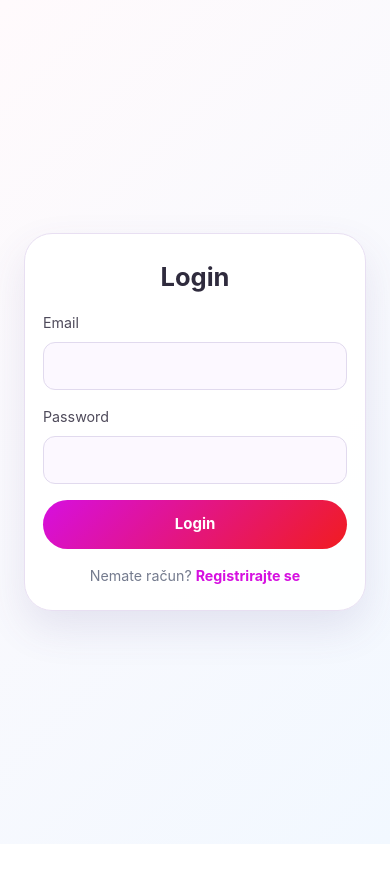
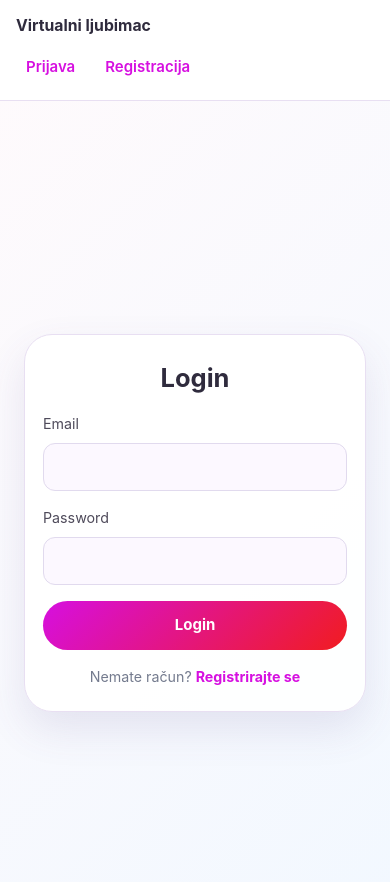
Before and after one commit to Astmaticar/Virtual_Pet, a React (Vite) app in the folder client/: page /login in a window 390 px wide. Shown: the top 882 px of the page. Before the commit the page ends 844 px from the top, so only its background shows below. Built offline with nearby package versions, Linux system fonts and the light colour scheme.

Commit message:
navigacijska traka i odjava

```diff
--- a/client/src/App.jsx
+++ b/client/src/App.jsx
@@ -3,11 +3,13 @@ import ProtectedRoute from './components/ProtectedRoute';
 import Dashboard from './components/Dashboard';
 import LoginForm from './components/auth/LoginForm';
 import RegisterForm from './components/auth/RegisterForm';
+import Navbar from './components/Navbar';
 import './App.css';
 
 function App() {
   return (
     <BrowserRouter>
+      <Navbar />
       <Routes>
         <Route
           path="/"
--- /dev/null
+++ b/client/src/components/Navbar.css
@@ -0,0 +1,63 @@
+.navbar {
+  display: flex;
+  justify-content: space-between;
+  align-items: center;
+  padding: 16px 24px;
+  background: rgba(255, 255, 255, 0.9);
+  border-bottom: 1px solid var(--border);
+  backdrop-filter: blur(10px);
+}
+
+.navbar-brand {
+  color: var(--text-h);
+  font-weight: 700;
+  text-decoration: none;
+  font-size: 1.05rem;
+}
+
+.navbar-actions {
+  display: flex;
+  align-items: center;
+  gap: 10px;
+  flex-wrap: wrap;
+}
+
+.navbar-link,
+.navbar-logout {
+  border: none;
+  background: transparent;
+  color: var(--accent);
+  text-decoration: none;
+  font-weight: 600;
+  cursor: pointer;
+  padding: 8px 10px;
+  border-radius: 999px;
+  transition: background 0.2s ease;
+}
+
+.navbar-link:hover,
+.navbar-logout:hover {
+  background: rgba(139, 124, 246, 0.12);
+}
+
+.navbar-user {
+  color: var(--text);
+  font-weight: 600;
+  padding: 6px 10px;
+  border-radius: 999px;
+  background: rgba(139, 124, 246, 0.1);
+}
+
+@media (max-width: 600px) {
+  .navbar {
+    padding: 14px 16px;
+    flex-direction: column;
+    gap: 10px;
+    align-items: flex-start;
+  }
+
+  .navbar-actions {
+    width: 100%;
+    justify-content: flex-start;
+  }
+}
--- /dev/null
+++ b/client/src/components/Navbar.jsx
@@ -0,0 +1,43 @@
+import { Link, useNavigate } from 'react-router-dom';
+import { useAuth } from '../context/AuthContext';
+import './Navbar.css';
+
+const Navbar = () => {
+  const { user, token, logout } = useAuth();
+  const navigate = useNavigate();
+
+  const handleLogout = () => {
+    logout();
+    navigate('/login');
+  };
+
+  return (
+    <nav className="navbar">
+      <Link className="navbar-brand" to="/">
+        Virtualni ljubimac
+      </Link>
+
+      <div className="navbar-actions">
+        {!token ? (
+          <>
+            <Link className="navbar-link" to="/login">
+              Prijava
+            </Link>
+            <Link className="navbar-link" to="/register">
+              Registracija
+            </Link>
+          </>
+        ) : (
+          <>
+            {user?.username && <span className="navbar-user">{user.username}</span>}
+            <button type="button" className="navbar-logout" onClick={handleLogout}>
+              Odjava
+            </button>
+          </>
+        )}
+      </div>
+    </nav>
+  );
+};
+
+export default Navbar;
```
